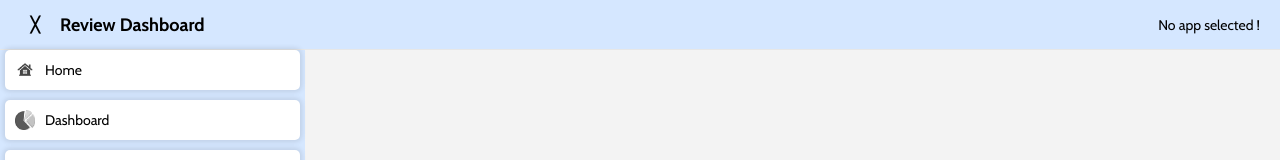
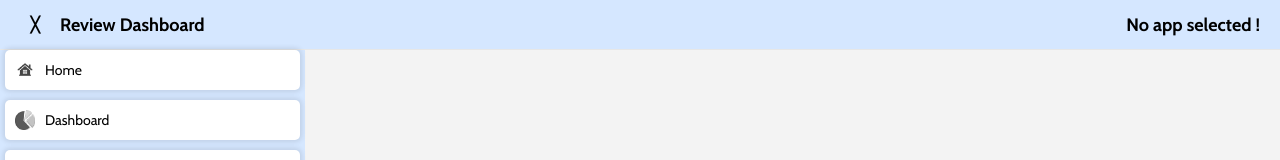
Before and after one commit to phoenixSaket/reviews, an Angular app: page /reviews in a window 1280 px wide. Shown: the top 160 px of the page. Built offline with nearby package versions, Linux system fonts and the light colour scheme; no server answers; grey boxes are pictures that could not be loaded.

Commit message:
deployment #7

```diff
--- a/src/app/navbar/navbar.component.css
+++ b/src/app/navbar/navbar.component.css
@@ -60,4 +60,6 @@
     display: flex;
     align-items: center;
     gap: 5px;
+    font-weight: 900;
+    font-size: large;
 }
```
Also changed, not shown: 3 other files (tests, documents, lock files or other folders).
